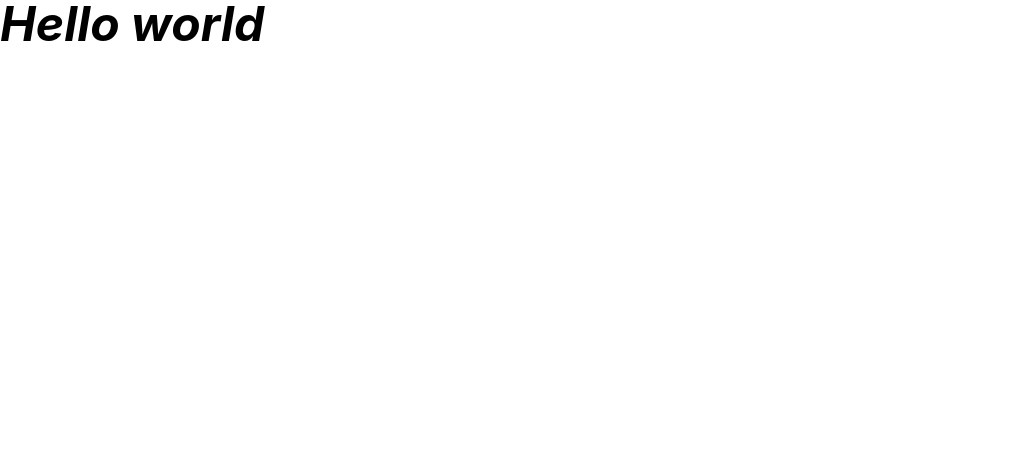
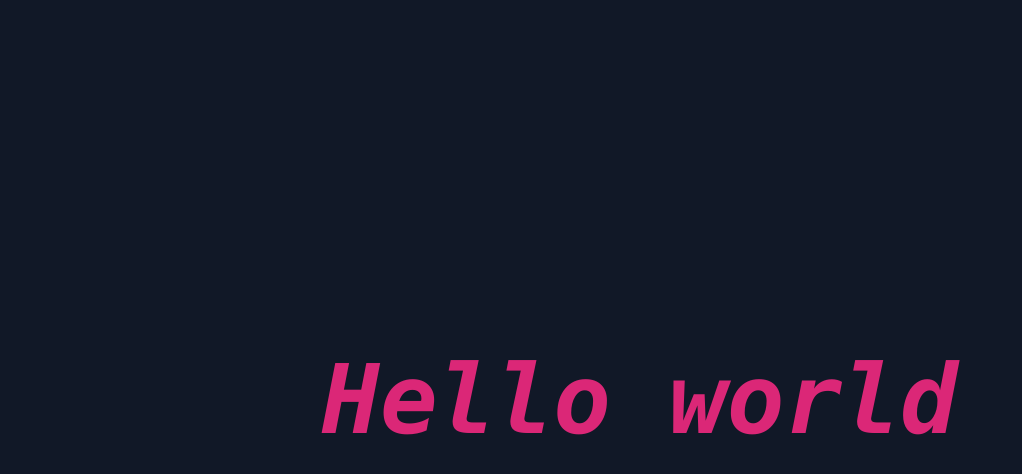
Before and after one commit to mojahige/vite-react-template, a React (Vite) app: page / in a window 1280 px wide. Shown: the top 474 px of the page, without its empty margins (0-1022 px from the left). Built offline with nearby package versions, Linux system fonts and the light colour scheme.

Commit message:
add sample style

```diff
--- a/index.html
+++ b/index.html
@@ -6,7 +6,7 @@
     <meta name="viewport" content="width=device-width, initial-scale=1.0" />
     <title>Vite App</title>
   </head>
-  <body>
+  <body class="bg-gray-900">
     <div id="root"></div>
     <script type="module" src="/src/main.tsx"></script>
   </body>
--- a/src/components/App/App.tsx
+++ b/src/components/App/App.tsx
@@ -3,12 +3,28 @@ import './App.css';
 
 export function App(): JSX.Element {
   return (
-    <main>
+    <main
+      className="
+        flex
+        items-center
+        justify-center
+        w-screen
+        h-screen
+        bg-gray-900
+        overflow-hidden
+      "
+    >
       <h1
         className="
-          text-5xl
+          text-2xl
+          sm:text-4xl
+          md:text-6xl
+          lg:text-8xl
+          font-mono
+          font-bold
           italic
-          font-bold
+          text-pink-600
+          drop-shadow
         "
       >
         Hello world
--- a/src/index.css
+++ b/src/index.css
@@ -19,13 +19,3 @@ body {
   -webkit-font-smoothing: antialiased;
   -moz-osx-font-smoothing: grayscale;
 }
-
-code {
-  font-family:
-    source-code-pro,
-    Menlo,
-    Monaco,
-    Consolas,
-    'Courier New',
-    monospace;
-}
```
